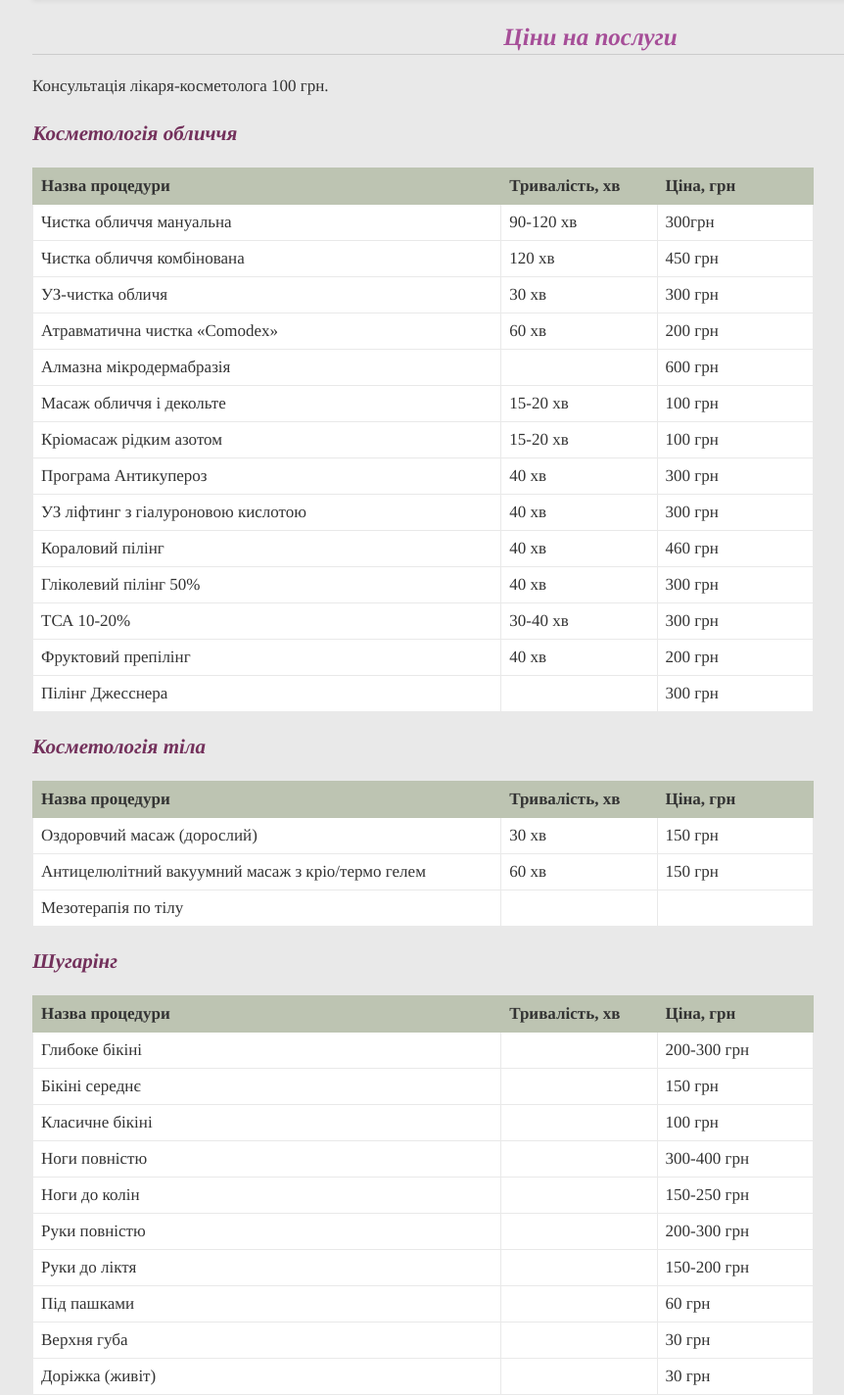
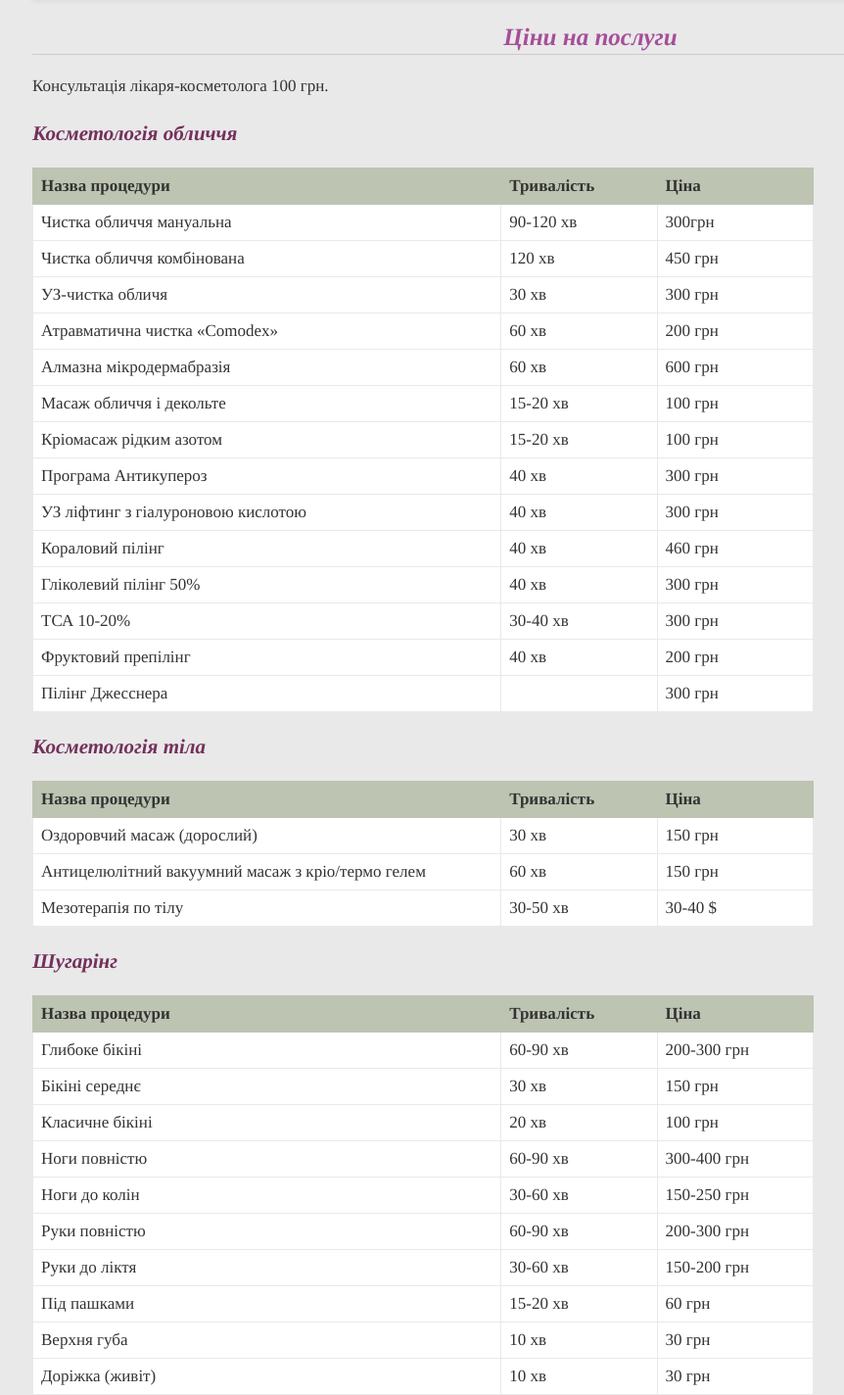
Before and after one commit to iapkarian/database_elegant, a Django app: page /price/ in a window 1280 px wide. Shown: the part 182-1606 px from the top of the page at 98% size, without its empty margins (47-909 px from the left). Run offline with Django 3.2, Linux system fonts and the light colour scheme; some libraries are stand-ins or nearby versions.

```diff
--- a/elegant/templates/elegant/price.html
+++ b/elegant/templates/elegant/price.html
@@ -17,8 +17,8 @@
         <table class="tftable" border="1">
             <tr>
                 <th>Назва процедури </th>
-                <th style="width:20%">Тривалiсть, хв</th>
-                <th style="width:20%">Цiна, грн</th>
+                <th style="width:20%">Тривалiсть</th>
+                <th style="width:20%">Цiна</th>
             </tr>
             <tr>
                 <td>Чистка обличчя мануальна</td>
@@ -41,7 +41,7 @@
             </tr>
             <tr>
                 <td>Алмазна мікродермабразія</td>
-                <td></td><td>600 грн</td>
+                <td>60 хв</td><td>600 грн</td>
             </tr>
             <tr>
                 <td>Масаж обличчя і декольте</td>
@@ -89,8 +89,8 @@
         <table class="tftable" border="1">
             <tr>
                 <th>Назва процедури </th>
-                <th style="width:20%">Тривалiсть, хв</th>
-                <th style="width:20%">Цiна, грн</th>
+                <th style="width:20%">Тривалiсть</th>
+                <th style="width:20%">Цiна</th>
             </tr>
             <tr>
                 <td>Оздоровчий масаж (дорослий)</td>
@@ -102,7 +102,7 @@
             </tr>
             <tr>
                 <td>Мезотерапія по тілу</td>
-                <td></td><td></td>
+                <td>30-50 хв</td><td>30-40 $</td>
             </tr>
         </table>
     </div>
@@ -113,48 +113,48 @@
         <table class="tftable" border="1">
             <tr>
                 <th>Назва процедури </th>
-                <th style="width:20%">Тривалiсть, хв</th>
-                <th style="width:20%">Цiна, грн</th>
+                <th style="width:20%">Тривалiсть</th>
+                <th style="width:20%">Цiна</th>
             </tr>
             <tr>
                 <td>Глибоке бікіні</td>
-                <td></td><td>200-300 грн</td>
+                <td>60-90 хв</td><td>200-300 грн</td>
             </tr>
             <tr>
                 <td>Бікіні середнє</td>
-                <td></td><td>150 грн</td>
+                <td>30 хв</td><td>150 грн</td>
             </tr>
             <tr>
                 <td>Класичне бікіні</td>
-                <td></td><td>100 грн</td>
+                <td>20 хв</td><td>100 грн</td>
             </tr>
             <tr>
                 <td>Ноги повністю</td>
-                <td></td><td>300-400 грн</td>
+                <td>60-90 хв</td><td>300-400 грн</td>
             </tr>
             <tr>
                 <td>Ноги до колін</td>
-                <td></td><td>150-250 грн</td>
+                <td>30-60 хв</td><td>150-250 грн</td>
             </tr>
             <tr>
                 <td>Руки повністю</td>
-                <td></td><td>200-300 грн</td>
+                <td>60-90 хв</td><td>200-300 грн</td>
             </tr>
             <tr>
                 <td>Руки до ліктя</td>
-                <td></td><td>150-200 грн</td>
+                <td>30-60 хв</td><td>150-200 грн</td>
             </tr>
             <tr>
                 <td>Під пашками</td>
-                <td></td><td>60 грн</td>
+                <td>15-20 хв</td><td>60 грн</td>
             </tr>
             <tr>
                 <td>Верхня губа</td>
-                <td></td><td>30 грн</td>
+                <td>10 хв</td><td>30 грн</td>
             </tr>
             <tr>
                 <td>Доріжка (живіт)</td>
-                <td></td><td>30 грн</td>
+                <td>10 хв</td><td>30 грн</td>
             </tr>
         </table>
     </div>
```
